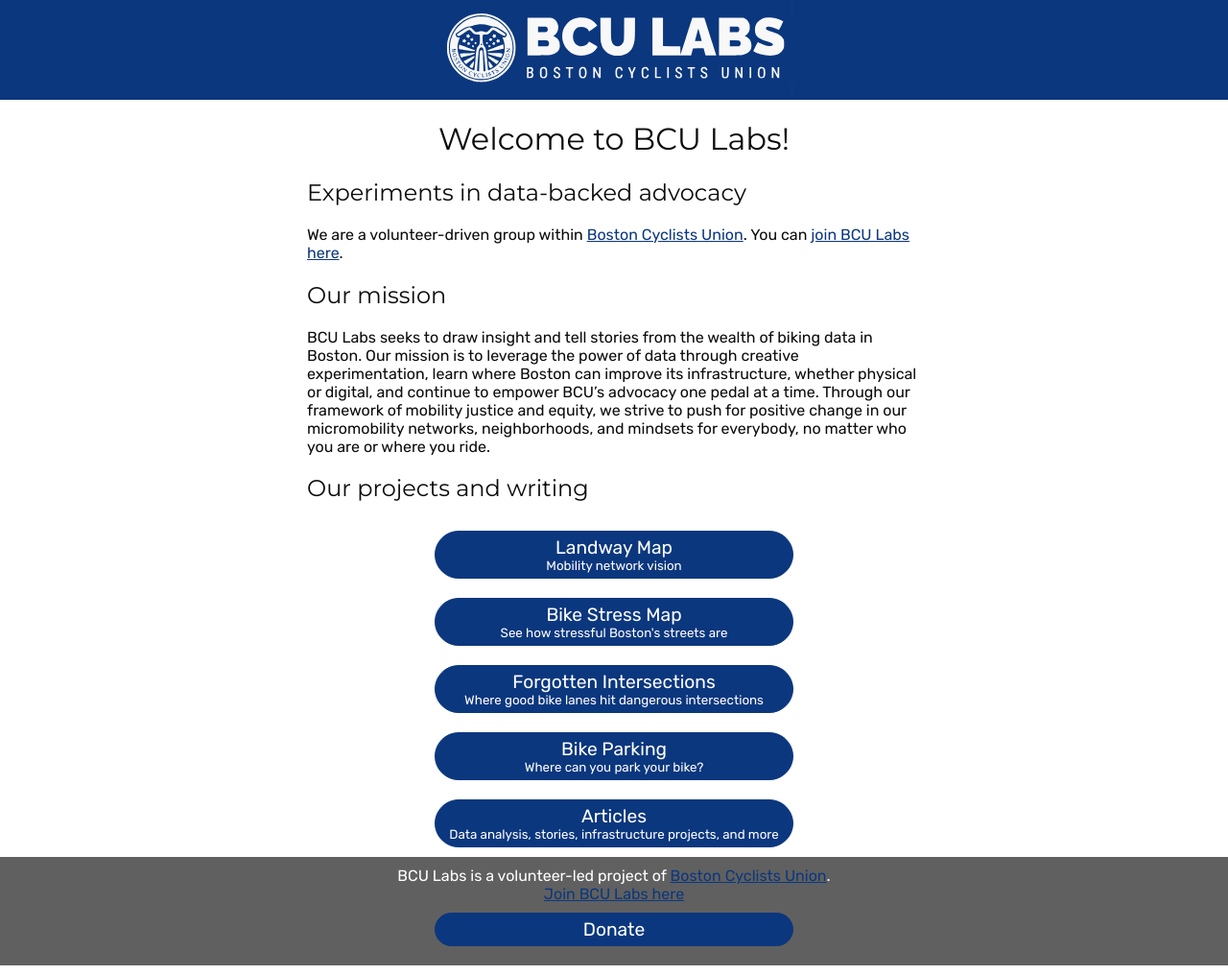
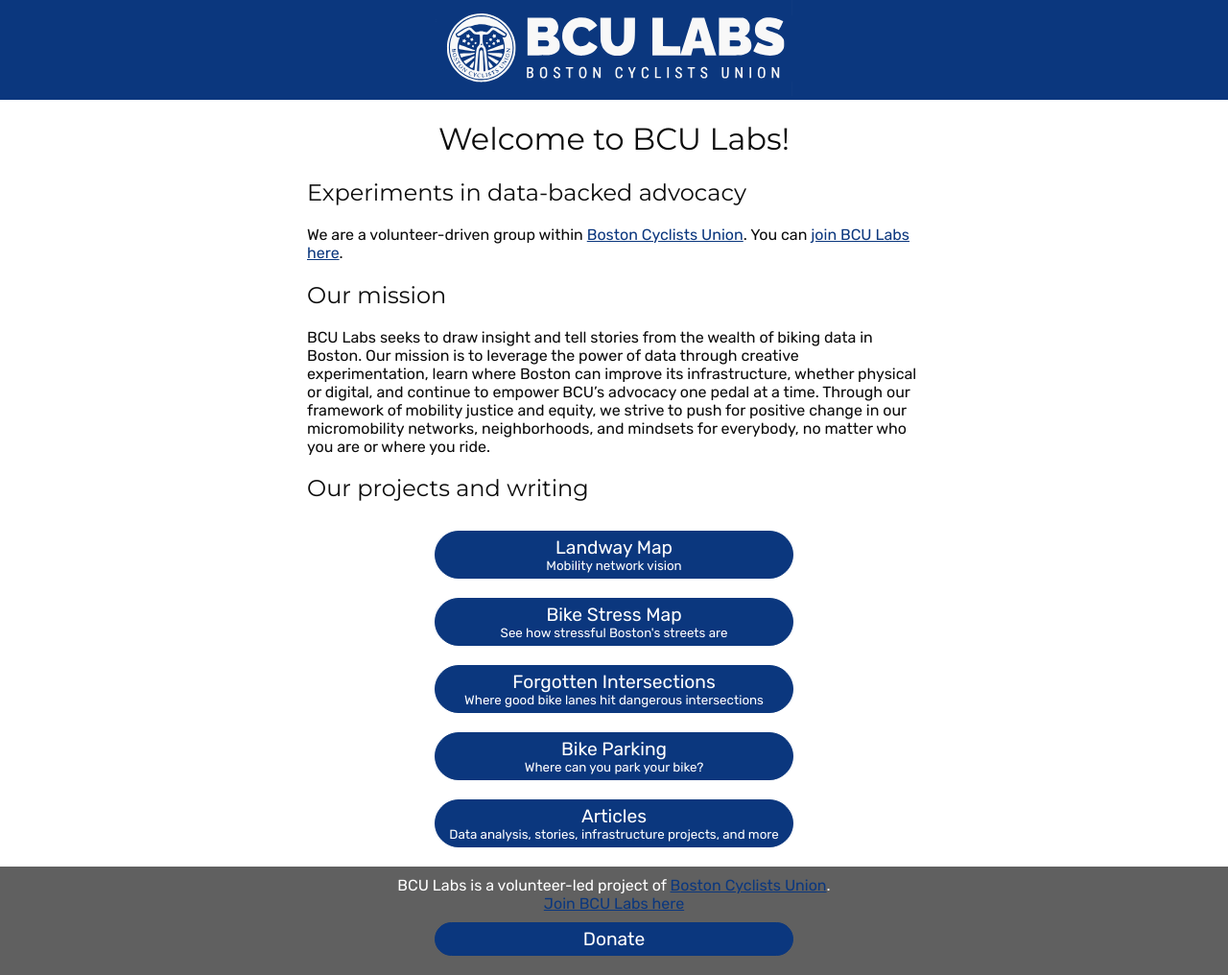
Before and after one commit to ZMYaro/bcu-labs-website, a Jekyll site: the page built from index.md, in a window 1280 px wide and 1016 px high. Shown: the whole window at 96% size. Built offline with Jekyll 4.4.1, drawn with Linux system fonts in a browser that asks for light colours.

Commit message:
Add margin above footer

```diff
--- a/assets/css/styles.css
+++ b/assets/css/styles.css
@@ -128,6 +128,7 @@
 
 footer {
 	padding: var(--footer-padding);
+	margin-block-start: var(--footer-padding);
 	background-color: var(--color-footer-bg);
 	color: var(--color-footer);
 }
```
